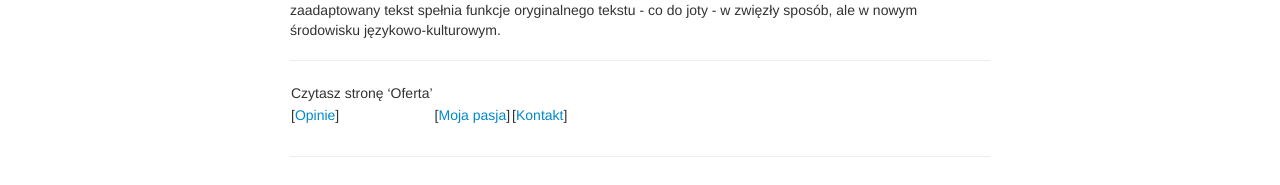
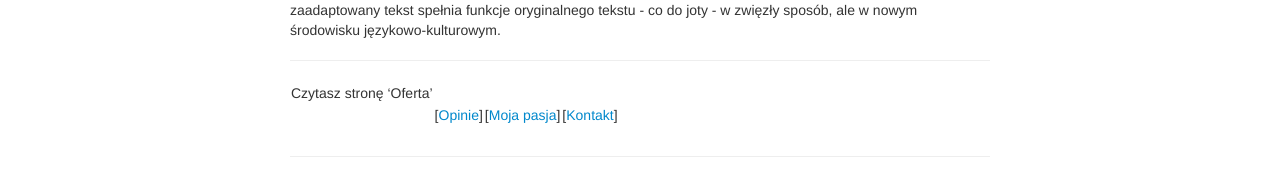
Before and after one commit to StephenEastham/StephenEastham.github.io, a Jekyll site: the page built from index.md, in a window 1280 px wide. Shown: the part 1247-1432 px from the top of the page. Built offline with Jekyll 4.4.1, drawn with Linux system fonts in a browser that asks for light colours.

```diff
--- a/index.md
+++ b/index.md
@@ -20,4 +20,4 @@ Zadanie wymaga bowiem przekształcenia tekstu tak, by funkcjonował naturalnie w
 
 ----|----|----
 Czytasz stronę 'Oferta'||
-[[Opinie](pages/opinie.html)] | [[Moja pasja](pages/pasja.html)] | [[Kontakt](pages/kontakt.html)]
+|[[Opinie](pages/opinie.html)] | [[Moja pasja](pages/pasja.html)] | [[Kontakt](pages/kontakt.html)]
```
